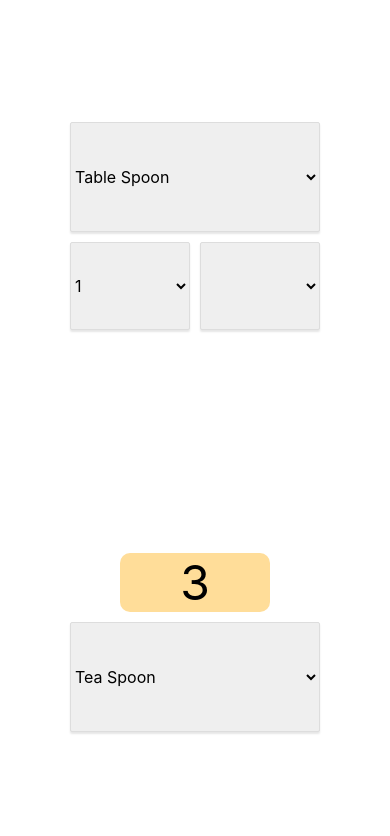
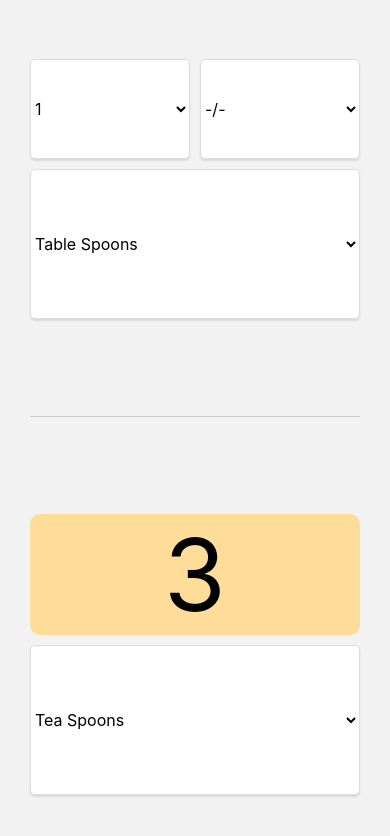
Before and after one commit to tlin108/kitcher, a React Native app: screen / in a window 390 px wide. Shown: the top 836 px of the page. Built offline with nearby package versions, Linux system fonts and the light colour scheme.

Commit message:
a lot of style changes

```diff
--- a/src/App.js
+++ b/src/App.js
@@ -59,27 +59,27 @@ const measurementDic = {
 
 const measurement = [
 	{
-		label: 'Tea Spoon',
+		label: 'Tea Spoons',
 		value: 'teaSpoon'
 	},
 	{
-		label: 'Table Spoon',
+		label: 'Table Spoons',
 		value: 'tableSpoon'
 	},
 	{
-		label: 'Cup',
+		label: 'Cups',
 		value: 'cup'
 	},
 	{
-		label: 'Fluid Ounce',
+		label: 'Fluid Ounces',
 		value: 'fluidOunce'
 	},
 	{
-		label: 'Pint',
+		label: 'Pints',
 		value: 'pint'
 	},
 	{
-		label: 'Quart',
+		label: 'Quarts',
 		value: 'quart'
 	}
 ]
@@ -133,7 +133,7 @@ const wholeQuantity = [
 
 const fractionQuantity = [
 	{
-		label: '',
+		label: '-/-',
 		value: 0
 	},
 	{
@@ -176,11 +176,6 @@ export default class App extends React.Component {
 		return (
 			<View style={ skin.style }>
 				<View>
-					<Picker
-						selectedValue={ from }
-						onValueChange={ value => this.setState({ from: value })}
-						options={ measurement }
-						skin={ skin.measurementPickerSkin }/>
 					<View style={{ flexDirection: 'row', justifyContent: 'space-between'}}>
 						<Picker
 							selectedValue={ quantity }
@@ -193,7 +188,13 @@ export default class App extends React.Component {
 							options={ fractionQuantity }
 							skin={ skin.quantityPickerSkin }/>
 					</View>
+					<Picker
+						selectedValue={ from }
+						onValueChange={ value => this.setState({ from: value })}
+						options={ measurement }
+						skin={ skin.measurementPickerSkin }/>
 				</View>
+				<Hr />
 				<View>
 					<View style={{ alignItems: 'center' }}>
 						<View style={ skin.resultContainerStyle} >
@@ -213,6 +214,16 @@ export default class App extends React.Component {
 	}
 }
 
+const Hr = () => {
+	return (
+		<View style={{
+			borderBottomColor: '#cccccc',
+			borderBottomWidth: 1,
+			width: 330
+		}}/>
+	)
+}
+
 function convert (quantity, measurement) {
 	const result = (quantity * measurement)
 	return (result % 1 === 0) ? (
@@ -225,36 +236,42 @@ function convert (quantity, measurement) {
 const skin = {
 	style: {
 		flex: 1,
-		backgroundColor: '#fff',
+		backgroundColor: '#f2f2f2',
 		alignItems: 'center',
 		justifyContent: 'space-around'
 	},
 	measurementPickerSkin: {
 		style: {
-			height: 110,
-			width: 250
+			height: 150,
+			width: 330,
+			backgroundColor: '#fff'
 		},
 		itemStyle: {
-			height: 110
+			height: 150,
+			fontSize: 40
 		}
 	},
 	quantityPickerSkin: {
 		style: {
-			height: 88,
-			width: 120
+			height: 100,
+			width: 160,
+			backgroundColor: '#fff'
 		},
 		itemStyle: {
-			height: 88
+			height: 100,
+			fontSize: 40
 		}
 	},
 	resultContainerStyle: {
+		width: 330,
+		alignItems: 'center',
 		borderStyle: 'solid',
 		borderRadius: 10,
 		backgroundColor: '#ffdd99'
 	},
 	resultTextStyle: {
 		textAlign: 'center',
-		width: 150,
-		fontSize: 48
+		width: 330,
+		fontSize: 100
 	}
 }
--- a/src/Picker.js
+++ b/src/Picker.js
@@ -12,7 +12,7 @@ export default function ({ selectedValue, onValueChange, options, skin }) {
 			itemStyle={ skin && skin.itemStyle }
 			onValueChange={ onValueChange }>
 			{ options.map(({ label, value }) => (
-				<Picker.Item key={ value } value={ value } label={ label } />
+				<Picker.Item key={ value } value={ value } label={ label }/>
 			))}
 		</Picker>
 	)
@@ -21,7 +21,7 @@ export default function ({ selectedValue, onValueChange, options, skin }) {
 const baseSkin = StyleSheet.create({
 	style: {
 		borderWidth: 1,
-		borderRadius: 2,
+		borderRadius: 5,
 		borderColor: '#ddd',
 		shadowColor: '#000',
 		shadowOffset: {
```
